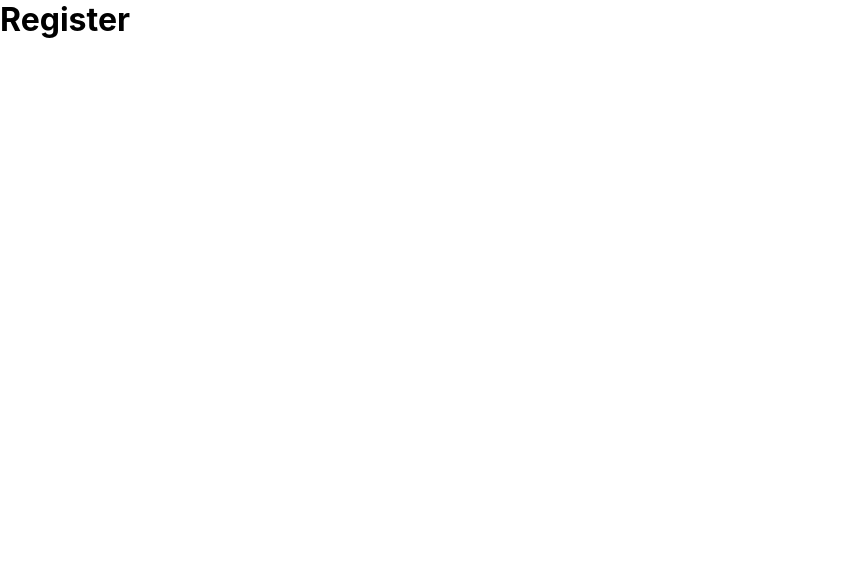
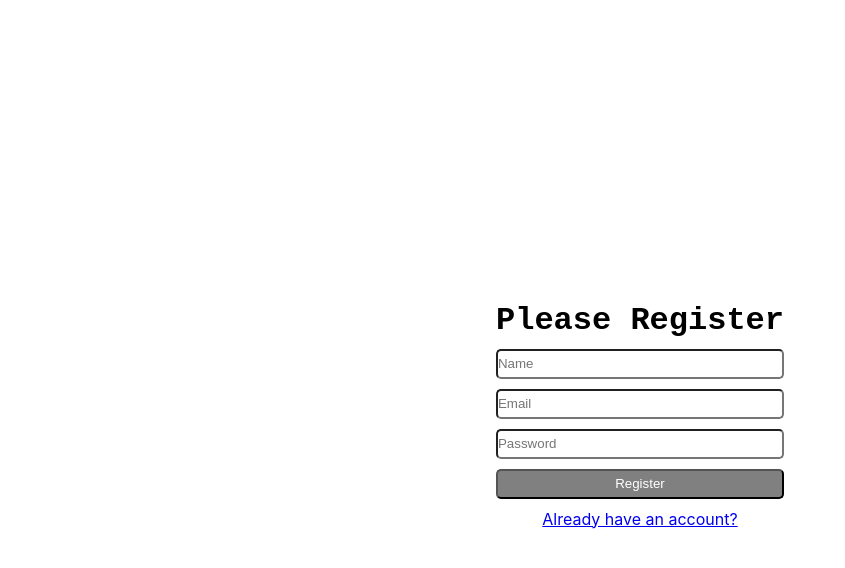
Before and after one commit to 7geekydevs/LocalBitz-frontend, a React (Create React App) app: page /customers in a window 1280 px wide. Shown: the top 568 px of the page, without its empty margins (0-845 px from the left). Built offline with nearby package versions, Linux system fonts and the light colour scheme; a web font is replaced by a local one.

Commit message:
Auth done

```diff
--- a/public/index.html
+++ b/public/index.html
@@ -8,7 +8,7 @@
     <meta
       name="description"
       content="Web site created using create-react-app"/>
-    <link rel="apple-touch-icon" href="%PUBLIC_URL%/logo192.png" />
+    <link rel="apple-touch-icon" href="" />
 
     <link rel="manifest" href="%PUBLIC_URL%/manifest.json" />
 
--- a/src/App.js
+++ b/src/App.js
@@ -3,7 +3,8 @@ import { Route } from 'react-router';
 import { BrowserRouter as Router } from 'react-router-dom';
 import landing from './Landing/landing'
 //import Login from './pages/Login/login';
-import Register from '../src/Customer/pages/Register/register';
+import Register from './Customer/pages/Register/register';
+import login from './Customer/pages/Login/login';
 
 
 function App() {
@@ -13,6 +14,7 @@ function App() {
         <Route exact path="/" component={landing}></Route>
         <Route exact path="/customers" component={Register}></Route>
         {/* <Route exact path="/cooks" component={Register}></Route> */}
+        <Route exact path="/customers/login" component={login}></Route>
     </div>
     </Router>
   );
--- /dev/null
+++ b/src/Customer/pages/Login/login.js
@@ -0,0 +1,36 @@
+import React from 'react'
+import { useState } from 'react'
+
+const Login = () => {
+
+
+    const[email, setEmail] = useState('')
+    const[password, setPassword] = useState('')
+
+    const submit= async (e)=>{
+        e.preventDefault();
+
+        await fetch('https://localbitz.deta.dev/customers/login', {
+            headers: {'Accept': 'application/json, text/plain, */*',
+                'Content-Type' : 'application/json'},
+            method: 'POST',
+            body: JSON.stringify({
+                email: email,
+                password: password})}
+        )}
+
+    return (
+        <div className="login">
+            <form>
+                <h1 className="login-title">Login</h1>
+                <input type="email" name="email" placeholder="Email" required="required" className="register-email"
+                    onChange={e=>setEmail(e.target.value)}/>
+                <input type="password" name="password" placeholder="Password" required="required" className="register-password"
+                    onChange={e=>setPassword(e.target.value)}/>
+                <button type="submit" className="register-button" onClick={submit}>Submit</button>
+            </form>
+        </div>
+    )
+}
+
+export default Login
--- /dev/null
+++ b/src/Customer/pages/Register/register.css
@@ -0,0 +1,42 @@
+.register{
+    width: 100%;
+    height: 100vh;
+    display: flex;
+    justify-content: center;
+    align-items: center;
+}
+
+
+form{
+    display: flex;
+    /* justify-content: center; */
+    /* align-items: center; */
+    flex-direction: column;
+
+}
+
+.register-heading{
+    font-family: 'Courier New', Courier, monospace;
+    font-size: 2em;
+    margin-top: 30px;
+    text-align: center;
+}
+
+input{
+    margin-top: 10px;
+    border-radius: 5px;
+    height: 30px;
+}
+
+.register-button{
+    margin-top: 10px;
+    border-radius: 5px;
+    height: 30px;
+    background-color: gray;
+    color: white;
+}
+
+.register-login{
+    text-align: center;
+    margin-top: 10px;
+}
--- /dev/null
+++ b/src/Customer/pages/Register/register.js
@@ -0,0 +1,50 @@
+import React from 'react'
+import '../Register/register.css'
+import { useState } from 'react'    // useState is a hook
+import { Link } from 'react-router-dom'
+
+const Register = () => {
+
+    const[name, setName] = useState('')
+    const[email, setEmail] = useState('')
+    const[password, setPassword] = useState('')
+
+    // const baseURL = 'https://localbitz.deta.dev';
+
+    const submit= async (e)=>{
+        e.preventDefault();
+
+        const response = await fetch('https://localbitz.deta.dev/customers', {
+            headers: {'Accept': 'application/json, text/plain, */*',
+                'Content-Type' : 'application/json'},
+            method: 'POST',
+            body: JSON.stringify({
+                name: name,
+                email: email,
+                password: password})}
+        )
+
+        const content = await response.json()
+        console.log(content)
+    }
+
+
+    return (
+        <div className="register">
+        <form>
+            <h1 className="register-heading">Please Register</h1>
+            <input type="text" name="name" placeholder="Name" required="required" className="register-name"
+                onChange={e=>setName(e.target.value)}/>
+            <input type="email" name="email" placeholder="Email" required="required" className="register-email"
+                onChange={e=>setEmail(e.target.value)}/>
+            <input type="password" name="password" placeholder="Password" required="required" className="register-password"
+                onChange={e=>setPassword(e.target.value)}/>
+            <button type="submit" className="register-button" onClick={submit}>Register</button>
+
+            <Link to="customers/login" className="register-login">Already have an account?</Link>
+        </form>
+        </div>
+    )
+}
+
+export default Register
--- a/src/Customer/pages/Register/register.jsx
+++ /dev/null
@@ -1,11 +0,0 @@
-import React from 'react'
-
-const register = () => {
-    return (
-        <div>
-            <h1>Register</h1>
-        </div>
-    )
-}
-
-export default register
```
Also changed, not shown: src/Customer/pages/Login/login.jsx (deleted, +0 -11 lines), src/Customer/pages/Login/login.css (added), src/Customer/pages/Login/login.scss (deleted), src/Customer/pages/Register/register.scss (deleted).
